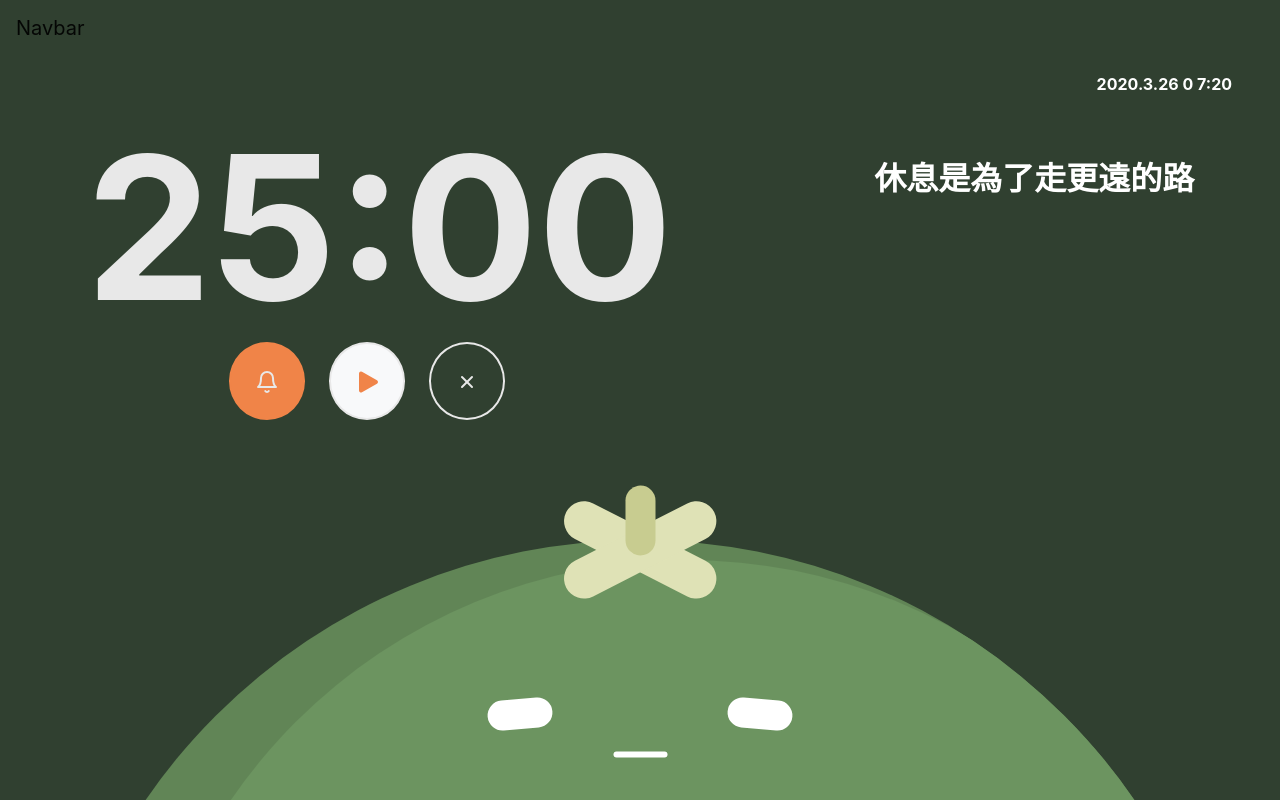
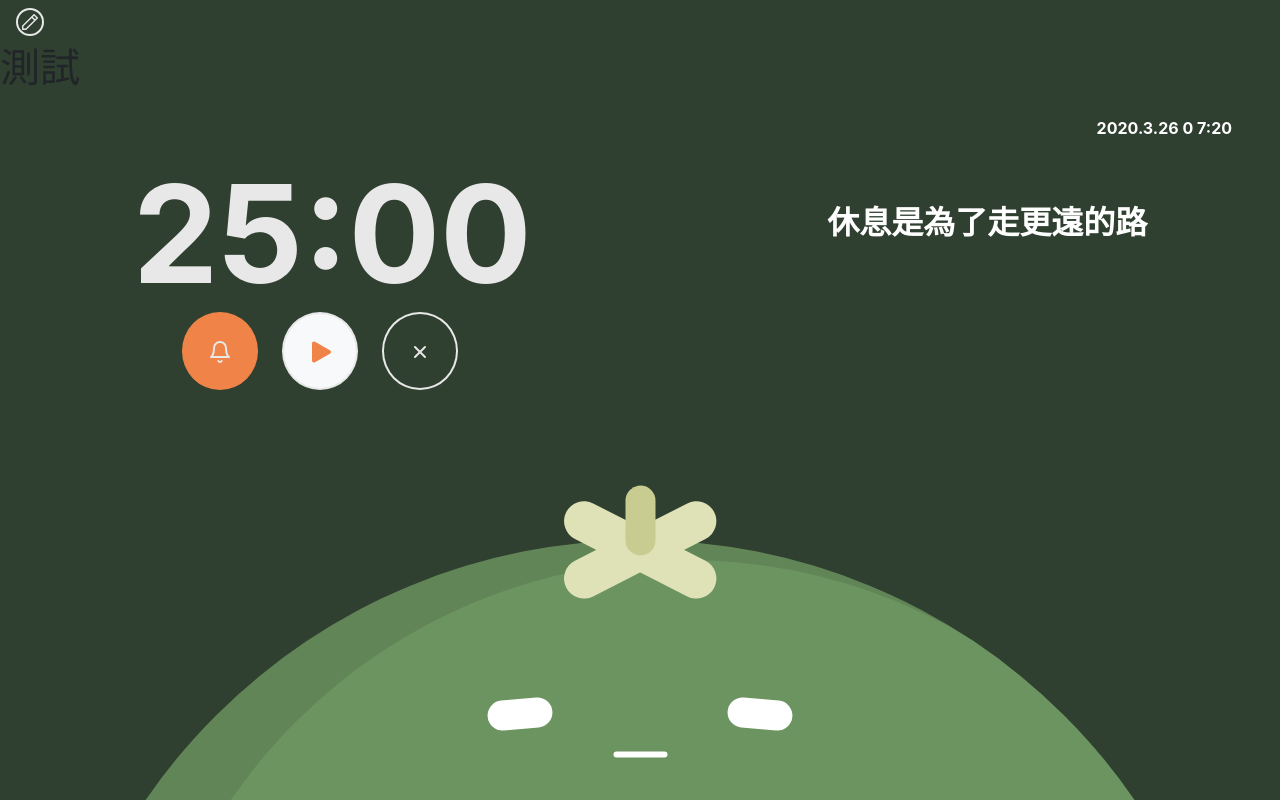
Before and after one commit to fsyp2018/tomatotime_DEV, a Vue app: page /#/ in a window 1280 px wide. Built offline with nearby package versions, Linux system fonts and the light colour scheme.

Commit message:
調整切版

```diff
--- a/src/assets/css/all.scss
+++ b/src/assets/css/all.scss
@@ -6,7 +6,7 @@ body{
     overflow-x: hidden;
 }
 .clock{
-    font-size: 200px;
+    font-size: 850%;
     color: #e8e8e8;
     line-height: 1.15;
   }
--- a/src/components/HelloWorld.vue
+++ b/src/components/HelloWorld.vue
@@ -2,8 +2,11 @@
   <div>
     <div>
     <nav class="navbar navbar-light">
-      <a class="navbar-brand" href="#">Navbar</a>
+      <img class="svg--border" src="../assets/img/icon-edit.svg" alt="" srcset="">
     </nav>
+    <div id="exampleModal">
+      <h1>測試</h1>
+    </div>
       <!-- 顯示目前日期與時間 -->
     <div class="d-flex flex-row-reverse bd-highlight pr-5 pt-3">
     <p class="text-white font-weight-bold">{{fullDate}}</p>
```
Also changed, not shown: 1 other file (tests, documents, lock files or other folders).
